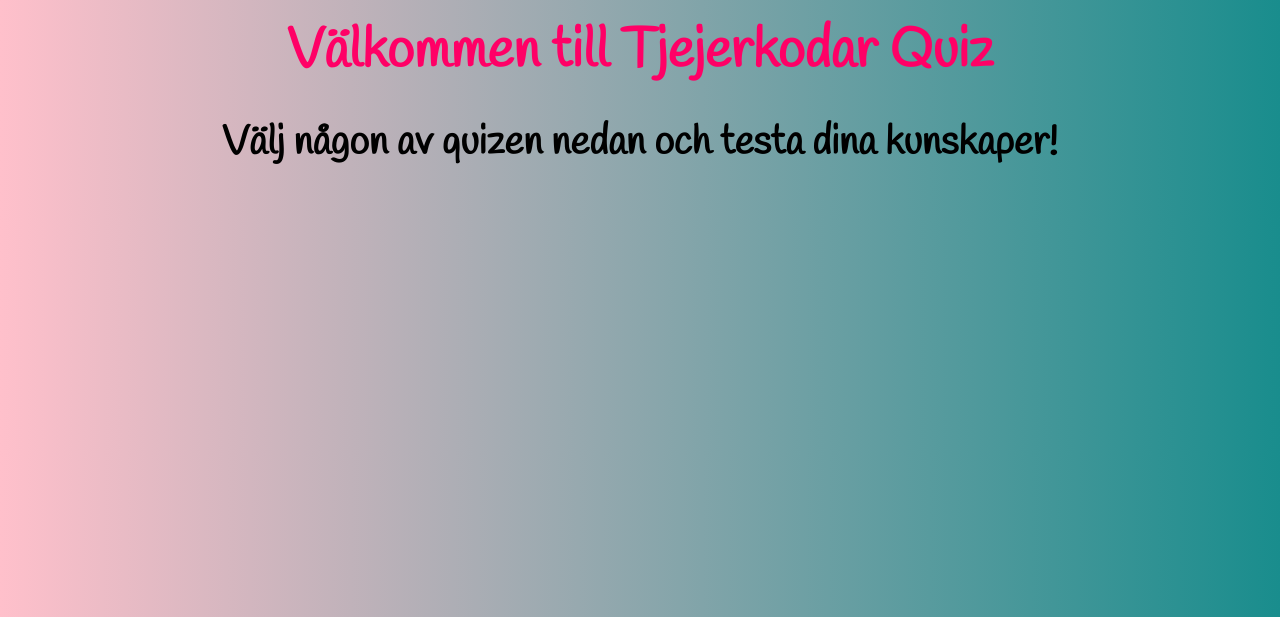
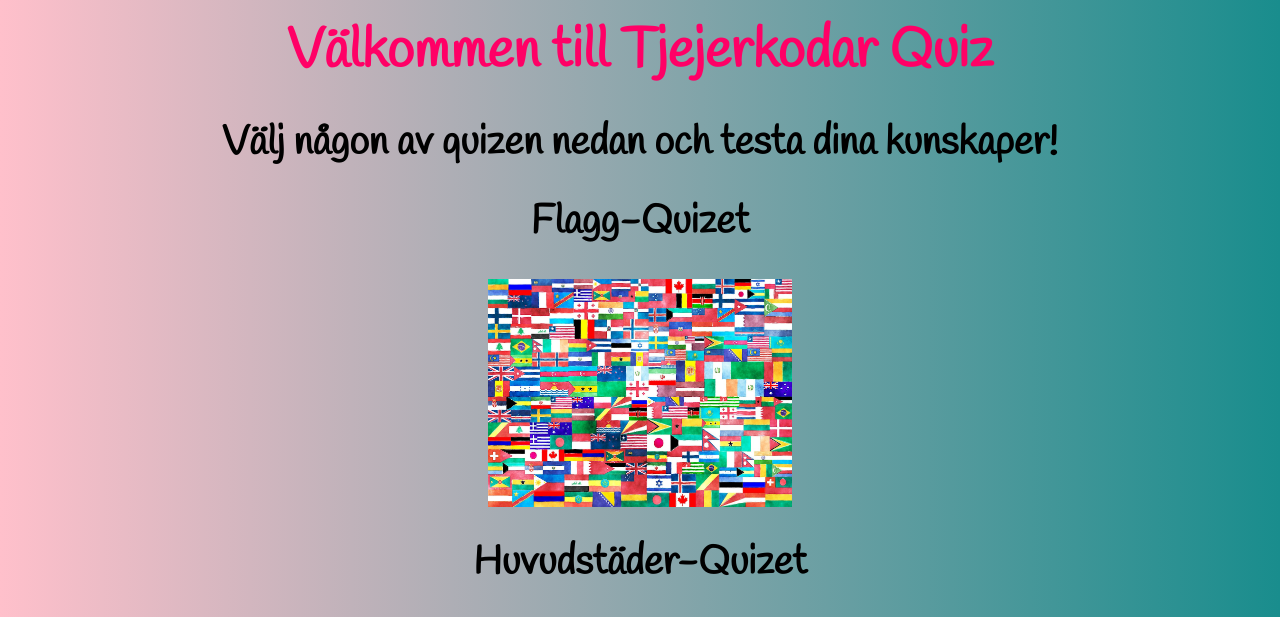
Before and after one commit to agnesjohansson/quizsite, a Django app: page / in a window 1280 px wide. Shown: the part 16-633 px from the top of the page. Run offline with Django 3.2, Linux system fonts and the light colour scheme; data that the repository does not hold is empty; some libraries are stand-ins or nearby versions.

Commit message:
Nya frågor

```diff
--- a/quiz/templates/quiz/startpage.html
+++ b/quiz/templates/quiz/startpage.html
@@ -33,6 +33,12 @@
 		</a></p></h2>
 		{% endfor %}
 
+	<h2>Flagg-Quizet</h2>
+	<img src="static/flaggor.jpg" alt="Flaggor" style="width:304px;height:228px;">
+
+	<h2>Huvudstäder-Quizet</h2>
+	<img src="static/huvudstäder.jpg" alt="Huvudstäder" style="width:304px;height:228px;">
+
 	<br>
 
 
```
Also changed, not shown: quizsite/huvudstäder.jpg (added), static/eiffeltornet.jpg (added), static/flaggor.jpg (added).
